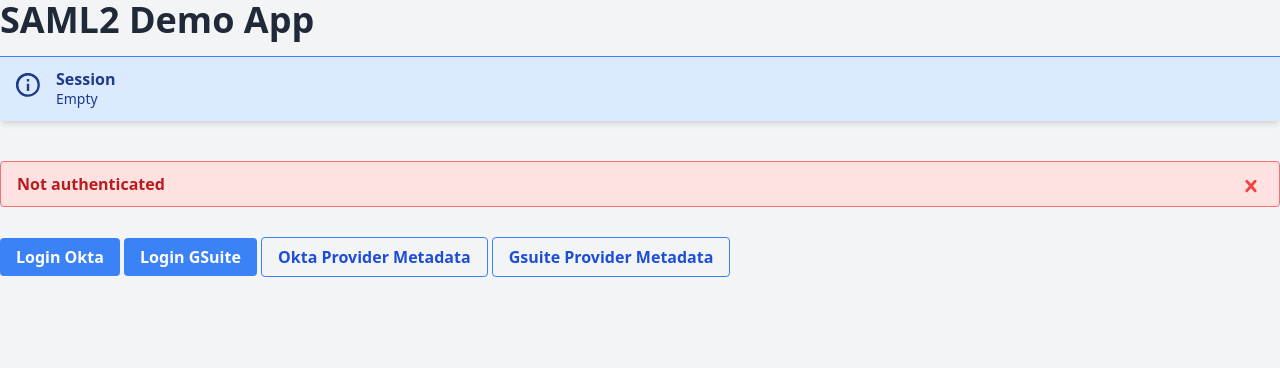
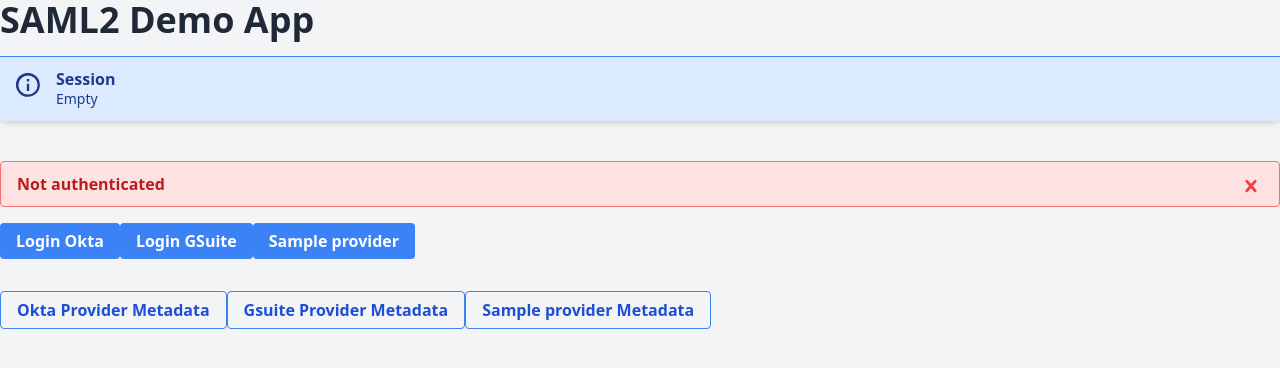
Before and after one commit to zibasec/django-saml2-pro-auth, a Django app: template example/example/templates/index.html in a window 1280 px wide. Shown: the top 368 px of the page. Run offline with Django 3.2, Linux system fonts and the light colour scheme; the template is opened without the code that fills it: most values are stand-ins (such as "Sample title", 1, 10 or a date in 2020); parts of the project's set-up code (start-up, migrations or seed data) failed here and were passed over.

Commit message:
Clean up

```diff
--- a/example/example/templates/index.html
+++ b/example/example/templates/index.html
@@ -67,11 +67,9 @@
 </div>
 {% endif %}
 
-<div>
-<br>
-<br>
-
+<div class="container mx-auto">
 {% if request.user.is_authenticated %}
+  <div class="container mx-auto">
   {% if request.session.samlUserdata %}
     <table class="table-auto">
       <thead>
@@ -101,17 +99,25 @@
     </span>
   </div>
   {% endif %}
+  </div>
   <br>
   <br>
-
-  <a class="bg-red-700 hover:bg-red-800 text-white font-bold py-2 px-4 rounded"  href="{% url 'index' %}">Logout (SLO Not Implemented)</a>
+  <a class="bg-red-700 hover:bg-red-800 text-white font-bold py-2 px-4 rounded space-y-6"  href="{% url 'logout' %}">Logout (SLO Not Implemented)</a>
 {% else %}
-  <a class="bg-blue-500 hover:bg-blue-700 text-white font-bold py-2 px-4 rounded" href="{% url 'saml:sso' provider='oktaProvider' %}">Login Okta</a>
-  <a class="bg-blue-500 hover:bg-blue-700 text-white font-bold py-2 px-4 rounded" href="{% url 'saml:sso' provider='gsuiteProvider' %}">Login GSuite</a>
+<div class="flex py-4">
+  <a class="bg-blue-500 hover:bg-blue-700 text-white font-bold py-2 px-4 rounded" href="{% url 'saml2_pro_auth:login' provider='oktaProvider' %}">Login Okta</a>
+  <a class="bg-blue-500 hover:bg-blue-700 text-white font-bold py-2 px-4 rounded" href="{% url 'saml2_pro_auth:login' provider='gsuiteProvider' %}">Login GSuite</a>
+  {% for provider in object_list %}
+  <a class="bg-blue-500 hover:bg-blue-700 text-white font-bold py-2 px-4 rounded" href="{% url 'saml2_pro_auth:login' provider=provider.provider_slug %}">{{provider.name}}</a>
+  {% endfor %}
+</div>
 {% endif %}
-
-<a class="bg-transparent hover:bg-blue-500 text-blue-700 font-semibold hover:text-white py-2 px-4 border border-blue-500 hover:border-transparent rounded" href="{% url 'saml:metadata' provider='oktaProvider' %}">Okta Provider Metadata</a>
-<a class="bg-transparent hover:bg-blue-500 text-blue-700 font-semibold hover:text-white py-2 px-4 border border-blue-500 hover:border-transparent rounded" href="{% url 'saml:metadata' provider='gsuiteProvider' %}">Gsuite Provider Metadata</a>
 </div>
-
+<div class="flex py-4">
+  <a class="bg-transparent hover:bg-blue-500 text-blue-700 font-semibold hover:text-white py-2 px-4 border border-blue-500 hover:border-transparent rounded" href="{% url 'saml2_pro_auth:metadata' provider='oktaProvider' %}">Okta Provider Metadata</a>
+  <a class="bg-transparent hover:bg-blue-500 text-blue-700 font-semibold hover:text-white py-2 px-4 border border-blue-500 hover:border-transparent rounded" href="{% url 'saml2_pro_auth:metadata' provider='gsuiteProvider' %}">Gsuite Provider Metadata</a>
+  {% for provider in object_list %}
+  <a class="bg-transparent hover:bg-blue-500 text-blue-700 font-semibold hover:text-white py-2 px-4 border border-blue-500 hover:border-transparent rounded" href="{% url 'saml2_pro_auth:metadata' provider=provider.provider_slug %}">{{provider.name}} Metadata</a>
+  {% endfor %}
+</div>
 {% endblock %}
--- a/example/example/urls.py
+++ b/example/example/urls.py
@@ -1,14 +1,13 @@
 from django.contrib import admin
 from django.urls import include, path
 
-import saml2_pro_auth.function_urls as legacy_saml_urls
 import saml2_pro_auth.urls as saml_urls
 
-from .views import IndexView
+from .views import IndexView, logout
 
 urlpatterns = [
     path("admin/", admin.site.urls),
     path("", IndexView.as_view(), name="index"),
+    path("logout/", logout, name="logout"),
     path("", include((saml_urls), namespace="saml")),
-    path("func/", include((legacy_saml_urls), namespace="saml_func")),
 ]
--- a/src/saml2_pro_auth/models.py
+++ b/src/saml2_pro_auth/models.py
@@ -2,7 +2,6 @@
 from copy import deepcopy
 
 from django.db import models
-from django.urls import reverse
 from django.utils.crypto import get_random_string
 
 from .constants import (
@@ -11,7 +10,6 @@
     SAML_PROTOCOL_BINDINGS,
     UNSPECIFIED,
 )
-from .settings import app_settings
 
 
 def make_provider_slug():
--- a/src/saml2_pro_auth/urls.py
+++ b/src/saml2_pro_auth/urls.py
@@ -1,5 +1,4 @@
-from django.shortcuts import redirect
-from django.urls import path, register_converter, reverse_lazy
+from django.urls import path, register_converter
 
 from .models import SamlProvider
 from .settings import app_settings
--- a/src/saml2_pro_auth/utils.py
+++ b/src/saml2_pro_auth/utils.py
@@ -1,6 +1,5 @@
 from typing import Tuple
 
-from django.conf import settings
 from onelogin.saml2.auth import OneLogin_Saml2_Auth
 
 from .models import SamlProvider
@@ -88,6 +87,7 @@
             ) from err
 
     urls = build_sp_urls(req, provider_name)
+    # TODO: Skip if already defined in config
     provider_settings["sp"]["entityId"] = urls["entityId"]
     provider_settings["sp"]["assertionConsumerService"]["url"] = urls["acs_url"]
     return provider_settings, user_map
--- a/src/saml2_pro_auth/views.py
+++ b/src/saml2_pro_auth/views.py
@@ -1,7 +1,6 @@
 from django.contrib.auth import REDIRECT_FIELD_NAME, authenticate, login
 from django.http import HttpResponse, HttpResponseBadRequest, HttpResponseServerError
 from django.shortcuts import redirect
-from django.urls import reverse_lazy
 from django.utils.decorators import method_decorator
 from django.views.decorators.csrf import csrf_exempt
 from django.views.generic.base import View
```
Also changed, not shown: example/example/settings.py (+28 -4 lines), example/example/views.py (+11 -2 lines), README.md, requirements-dev.txt (line endings or trailing spaces), 1 other file. Lines whose indentation alone changed are shown as unchanged.
